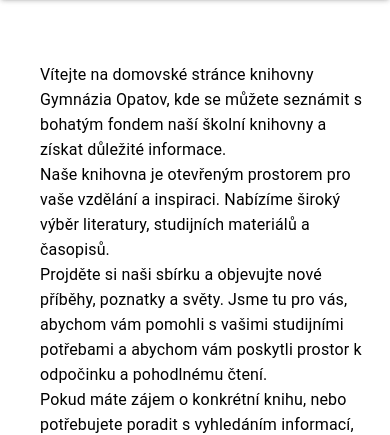
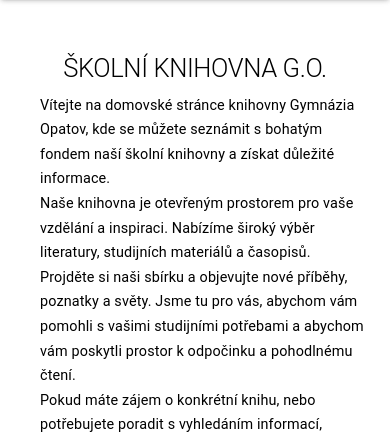
Before and after one commit to Nockiest/eknihovna, a Next.js app: page / in a window 390 px wide. Shown: the part 388-823 px from the top of the page. Built offline with nearby package versions, Linux system fonts and the light colour scheme.

Commit message:
scaled down font, put single book creator content in flex--row

```diff
--- a/app/page.tsx
+++ b/app/page.tsx
@@ -5,10 +5,24 @@ import Link from "next/link";
 import ArrowForwardIcon from "@mui/icons-material/ArrowForward";
 import { PrimaryButton, SecondaryButton } from "@/theme/buttons/Buttons";
 import OtherProjectLinker from "@/components/OtherProjectLinker";
+import useCurrentBreakpoint from "@/features/hooks/useCustomBreakpoint";
 
 export default function Home() {
+  const size = useCurrentBreakpoint();
   return (
     <Container maxWidth={"lg"} className="flex flex-col gap-2">
+      {(size === "xs" || size === "sm")  &&
+
+        <Typography
+          variant="h1"
+          className="  text-center  "
+          align="center"
+        >
+          ŠKOLNÍ KNIHOVNA G.O.
+        </Typography>
+         }
+
+
      <Container >
      <Typography variant="body1">
         Vítejte na domovské stránce knihovny Gymnázia Opatov, kde se můžete
--- a/components/navbar/Navbar.tsx
+++ b/components/navbar/Navbar.tsx
@@ -3,11 +3,9 @@ import Link from "next/link";
 import { NavbarButton } from "@/theme/buttons/Buttons";
 import {
   Box,
-  Button,
   IconButton,
   Paper,
   Typography,
-  useMediaQuery,
 } from "@mui/material";
 import HamburgerNavList from "./Hamburger";
 import { navRoutes } from "@/data/values";
@@ -59,6 +57,7 @@ const NavBar: React.FC<NavListProps> = ({}) => {
         />
       </Box>
       {size === "xs" || size === "sm" ? (
+
         <Image src="/img/loga/bookLogo.png" width={64} height={64} alt="logo" />
       ) : (
         <Typography
@@ -66,7 +65,7 @@ const NavBar: React.FC<NavListProps> = ({}) => {
           className="sm:mb-4 text-center  "
           align="center"
         >
-          ŠKOLNÍ KNIHOVNA
+          ŠKOLNÍ KNIHOVNA G.O.
         </Typography>
       )}
 
--- a/features/sections/BugReport.tsx
+++ b/features/sections/BugReport.tsx
@@ -28,7 +28,7 @@ const BugReportSection = () => {
       >
         <CloseIcon />
       </IconButton>
-      <Typography align="center" variant="body2" gutterBottom>
+      <Typography align="center" variant="body1" gutterBottom>
         Budeme rádi za tvůj feedback. Možné nápady a případné chyby můžeš
         zaznamenat na tomto linku.
       </Typography>
--- a/features/upload/functionality/SingleBookCreator.tsx
+++ b/features/upload/functionality/SingleBookCreator.tsx
@@ -8,13 +8,13 @@ import { Box, List, ListItemText, Typography } from "@mui/material";
 import React, { useState } from "react";
 import { v4 as uuidv4 } from "uuid";
 const SingleBookCreator = () => {
-  const [book, setBook] = useState<Book>({ ...emptyBook, id: uuidv4() }  );
+  const [book, setBook] = useState<Book>({ ...emptyBook, id: uuidv4() });
   const [loading, setLoading] = useState<boolean>(false);
   const submitBook = async () => {
     try {
       console.log(book);
       const response = await postDataToUpload([book]);
-      alert("Kniha úspěšně vytvořena,"+response.message );
+      alert("Kniha úspěšně vytvořena," + response.message);
     } catch (err) {
       console.error("Error updating book:", err);
       alert("Selhal jsem v aktualizování knihy:" + err);
@@ -26,7 +26,13 @@ const SingleBookCreator = () => {
     const { name, value, type, checked } = e.target;
 
     if (!book) {
-      const newBook: Book = updateBookProperty(name, value, type, checked, null);
+      const newBook: Book = updateBookProperty(
+        name,
+        value,
+        type,
+        checked,
+        null
+      );
       setBook(newBook);
     } else {
       setBook((prevBook) => {
@@ -45,17 +51,21 @@ const SingleBookCreator = () => {
     setBook(newBook);
   };
   return (
-    <Box className="mx-auto flex flex-row  gap-2 m-4 overflow-y-auto" onKeyUp={(e) => handleKeyPress(e as unknown as KeyboardEvent)  }>
-
+    <Box
+      className="mx-auto flex flex-row  gap-2 m-4 overflow-y-auto"
+      onKeyUp={(e) => handleKeyPress(e as unknown as KeyboardEvent)}
+    >
       <Box>
-      <PrimaryButton onClick={createNewBook} disabled={loading}>
-        Resetovat hodnoty
-      </PrimaryButton>
+        <PrimaryButton onClick={createNewBook} disabled={loading}>
+          Resetovat hodnoty
+        </PrimaryButton>
         <BookEditForm
           book={book}
           handleInputChange={handleInputChange}
           submitBook={submitBook}
         />
+      </Box>
+      <Box>
         <Typography variant="h6"> Návod vytvoření nové knihy </Typography>
         <List>
           <ListItemText primary="kliněte na vytvořit knihu" />
--- a/theme/theme.tsx
+++ b/theme/theme.tsx
@@ -37,7 +37,7 @@ const theme = createTheme(
 
   typography: {
     h1: {
-      fontSize: "2.4rem",
+      fontSize: "1.6rem",
       "@media (min-width:600px)": {
         fontSize: "2.8rem",
       },
@@ -46,7 +46,7 @@ const theme = createTheme(
       },
     },
     h2: {
-      fontSize: "2rem",
+      fontSize: "1.4rem",
       "@media (min-width:600px)": {
         fontSize: "2.4rem",
       },
@@ -55,7 +55,7 @@ const theme = createTheme(
       },
     },
     h3: {
-      fontSize: "1.75rem",
+      fontSize: "1.3rem",
       "@media (min-width:600px)": {
         fontSize: "2rem",
       },
@@ -64,7 +64,7 @@ const theme = createTheme(
       },
     },
     h4: {
-      fontSize: "1.5rem",
+      fontSize: "1.2rem",
       "@media (min-width:600px)": {
         fontSize: "1.75rem",
       },
@@ -73,7 +73,7 @@ const theme = createTheme(
       },
     },
     h5: {
-      fontSize: "1.25rem",
+      fontSize: "1.1rem",
       "@media (min-width:600px)": {
         fontSize: "1.5rem",
       },
@@ -91,12 +91,21 @@ const theme = createTheme(
       },
     },
     body1: {
-      fontSize: "1rem",
+      fontSize: "0.9rem",
       "@media (min-width:600px)": {
         fontSize: "1.1rem",
       },
       [createTheme().breakpoints.up("md")]: {
         fontSize: "1.2rem",
+      },
+    },
+    body2: {
+      fontSize: "0.8rem",
+      "@media (min-width:600px)": {
+        fontSize: "1rem",
+      },
+      [createTheme().breakpoints.up("md")]: {
+        fontSize: "1.1rem",
       },
     },
   },
```
